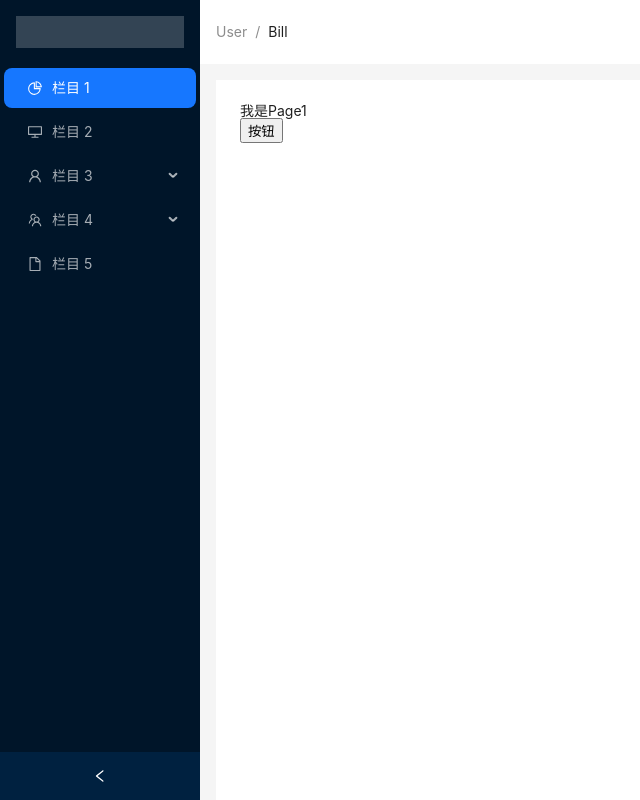
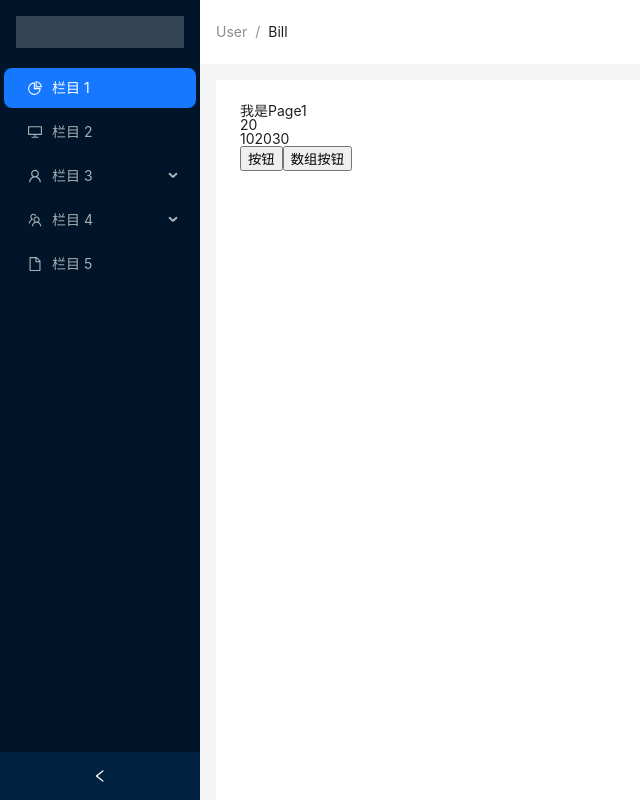
Before and after one commit to lin479909332/react-management, a React (Vite) app: page /page1 in a window 1280 px wide. Shown: the top 800 px of the page, without its empty margins (0-640 px from the left). Built offline with nearby package versions, Linux system fonts and the light colour scheme.

Commit message:
feat(Page.tsx): 数据修改为抽离reducer后的写法

```diff
--- a/src/views/Page1.tsx
+++ b/src/views/Page1.tsx
@@ -1,22 +1,37 @@
 import { useSelector, useDispatch } from 'react-redux'
 const Page1 = () => {
   interface AppState {
-    num: number
+    NumStatusReducer: {
+      num: number
+    }
+    SarrStatusReducer: {
+      sarr: number[]
+    }
   }
-  const { num } = useSelector((state: AppState) => state)
-  // const { num } = useSelector((state) => ({
-  //   num: state.num,
-  // }))
+  // const { num } = useSelector((state: AppState) => state.NumStatusReducer)
+  const { num } = useSelector((state: AppState) => ({
+    num: state.NumStatusReducer.num,
+  }))
+
+  const { sarr } = useSelector((state: AppState) => ({
+    sarr: state.SarrStatusReducer.sarr,
+  }))
   const dispatch = useDispatch()
   const changeNum = () => {
     // dispatch({ type: 'add1' })
     dispatch({ type: 'add2', val: 10 })
   }
+
+  const changeSarr = () => {
+    dispatch({ type: 'sarrPush', val: 100 })
+  }
   return (
     <div>
       <h1>我是Page1</h1>
       <p>{num}</p>
+      <p>{sarr}</p>
       <button onClick={changeNum}>按钮</button>
+      <button onClick={changeSarr}>数组按钮</button>
     </div>
   )
 }
```
